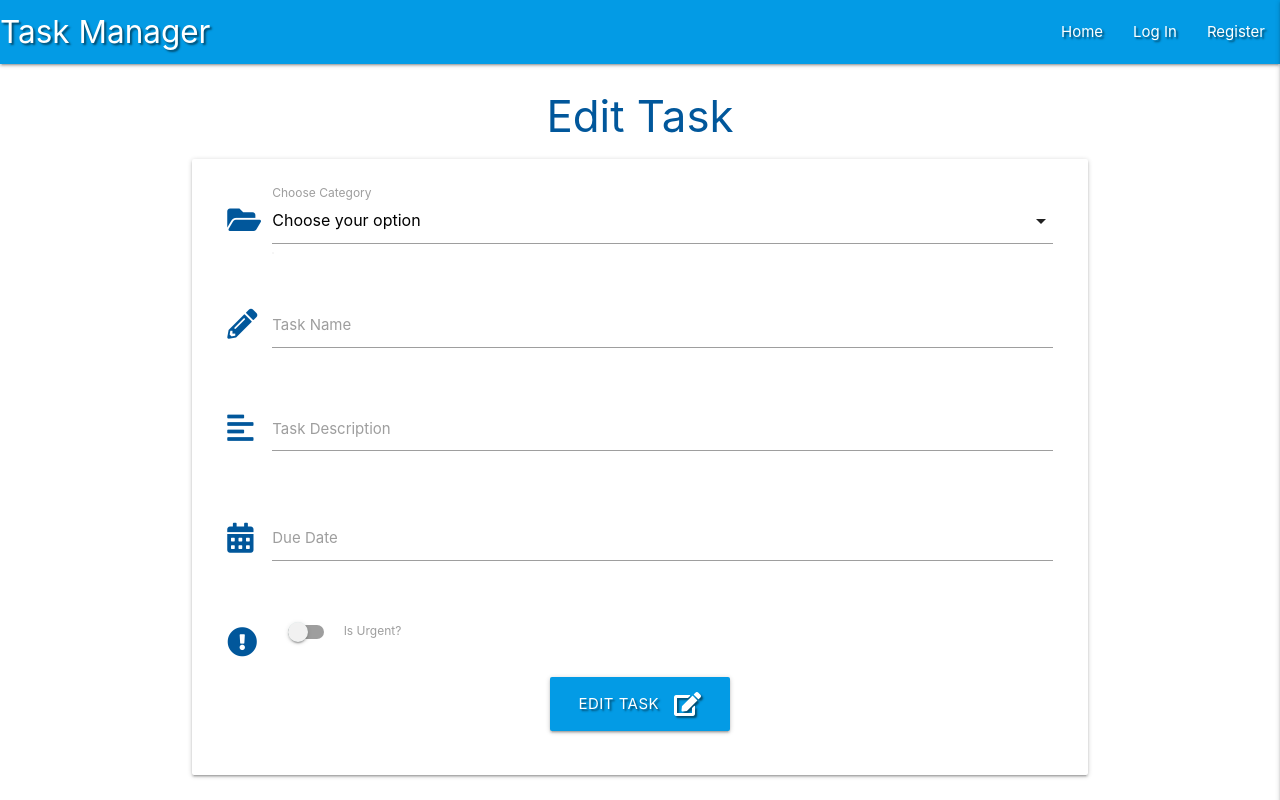
After one commit to rajendradanve/task-manager, a Flask app: template templates/edit_task.html in a window 1280 px wide. The commit adds this page. Run offline with Flask 2, Linux system fonts and the light colour scheme; the template is opened without the code that fills it, so the values that code supplies are empty; some libraries are stand-ins or nearby versions.

Commit message:
wire up edit task

```diff
--- a/app.py
+++ b/app.py
@@ -113,7 +113,14 @@ def add_task():
         return redirect(url_for("get_tasks"))
 
     categories = mongo.db.categories.find().sort("category_name", 1)
-    return render_template("add_task.html", categories= categories)
+    return render_template("add_task.html", categories=categories)
+
+@app.route("/edit_task/<task_id>", methods=["GET", "POST"])
+def edit_task(task_id):
+    task = mongo.db.tasks.find_one({"_id": ObjectId(task_id)})
+
+    categories = mongo.db.categories.find().sort("category_name", 1)
+    return render_template("edit_task.html", task=task, categories=categories)
 
 if __name__ == "__main__":
     app.run(host=os.environ.get("IP"),
--- /dev/null
+++ b/templates/edit_task.html
@@ -0,0 +1,67 @@
+{% extends "base.html" %}
+{% block content %}
+
+<h3 class="light-blue-text text-darken-4 center-align">Edit Task</h3>
+
+<div class="row card-panel gray lighten-5">
+    <form class="col s12" method="POST" action="{{url_for('edit_task', task_id=task._id)}}">
+        <div class="row">
+            <div class="input-field col s12">
+                <i class="fas fa-folder-open prefix light-blue-text text-darken-4"></i>
+                <select id="category_name" name="category_name" class="validate" required>
+                    <option value="" disabled selected>Choose your option</option>
+                    {% for category in categories %}
+                    <option value="{{category.category_name}}">{{category.category_name}}</option>
+                    {% endfor %}
+                </select>
+                <label for="category_name">Choose Category</label>
+            </div>
+        </div>
+        <div class="row">
+            <div class="input-field col s12">
+                <i class="fas fa-pencil-alt prefix light-blue-text text-darken-4"></i>
+                <input id="task_name" name="task_name" minlength="5" maxlength="50
+                " type="text" class="validate" required>
+                <label for="task_name">Task Name</label>
+            </div>
+        </div>
+        <div class="row">
+            <div class="input-field col s12">
+                <i class="fas fa-align-left prefix light-blue-text text-darken-4"></i>
+                <textarea id="task_description" name="task_description" minlength="5" maxlength="200"
+                    class="materialize-textarea validate" required></textarea>
+                <label for="task_description">Task Description</label>
+            </div>
+        </div>
+        <div class="row">
+            <div class="input-field col s12">
+                <i class="fas fa-calendar-alt prefix light-blue-text text-darken-4"></i>
+                <input id="due_date" name="due_date"  type="text" class="datepicker validate" required>
+                <label for="due_date">Due Date</label>
+            </div>
+        </div>
+        <div class="row">
+            <div class="input-field col s12">
+                <!-- Switch -->
+                <div class="switch">
+                    <i class="fas fa-exclamation-circle prefix light-blue-text text-darken-4"></i>
+                    <label for="is_urgent">
+                        <input type="checkbox" id="is_urgent" name="is_urgent">
+                        <span class="lever"></span>
+                        Is Urgent?
+                    </label>
+                </div>
+            </div>
+        </div>
+        <div class="row">
+            <div class="col s12 center-align">
+                <button type="submit" class="btn-large light-blue darken-1 text-shadow">
+                    Edit Task
+                    <i class="fas fa-edit right"></i>
+                </button>
+            </div>
+        </div>
+    </form>
+</div>
+
+{% endblock %}
--- a/templates/tasks.html
+++ b/templates/tasks.html
@@ -16,7 +16,7 @@
       <div class="col s3">
         <i class="fas fa-caret-down"></i>
         <a href="" class="btn-small green accent-4">Done</a>
-        <a href="" class="btn-small light-blue accent-4">Edit</a>
+        <a href="{{url_for('edit_task', task_id=task._id)}}" class="btn-small light-blue accent-4">Edit</a>
       </div>
       <div class="col s9">
         <strong>{{task.task_name}}</strong>: {{task.due_date}}
```
